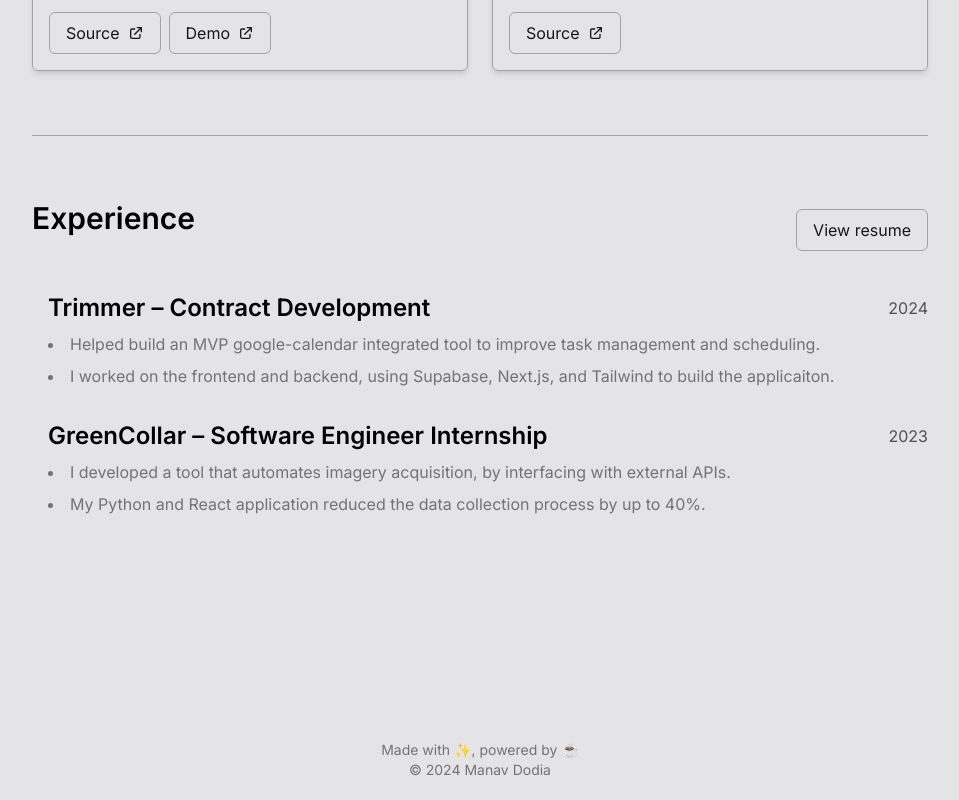
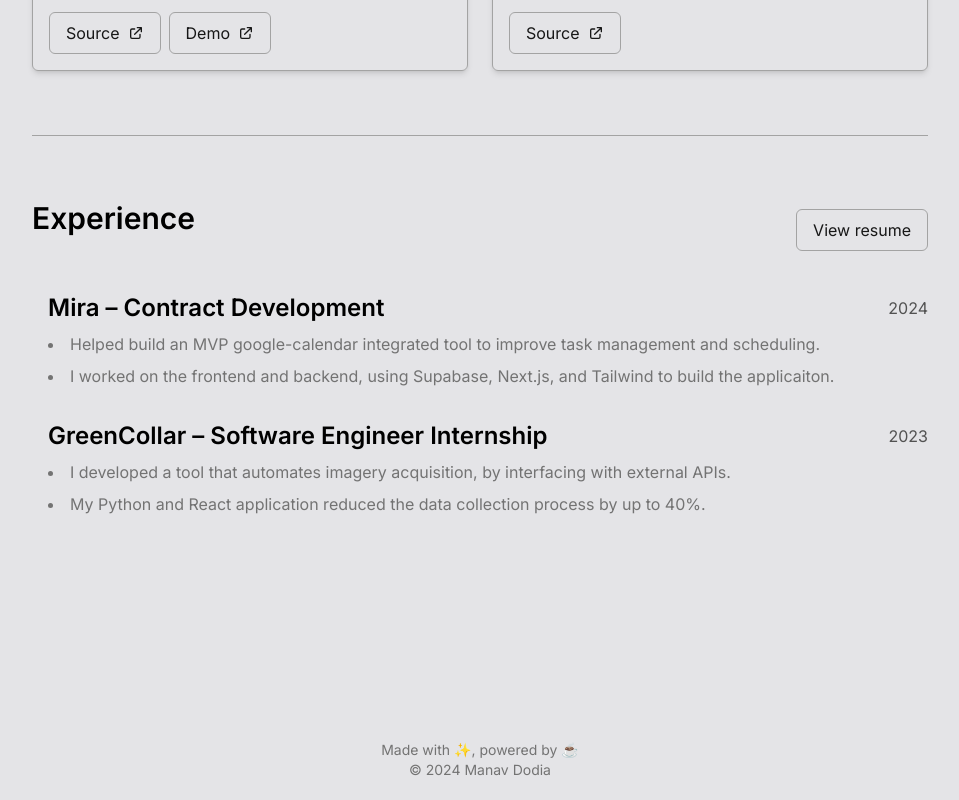
Before and after one commit to manav1411/Personal-website, a Next.js app: page / in a window 1280 px wide. Shown: the part 830-1630 px from the top of the page, without its empty margins (160-1119 px from the left). Built offline with nearby package versions, Linux system fonts and the light colour scheme.

Commit message:
Update homeExperiencesData.ts

```diff
--- a/src/data/homeExperiencesData.ts
+++ b/src/data/homeExperiencesData.ts
@@ -6,7 +6,7 @@ type Experience = {
 
   const experiences: Experience[] = [
     {
-      title: 'Trimmer – Contract Development',
+      title: 'Mira – Contract Development',
       year: '2024',
       details: [
         'Helped build an MVP google-calendar integrated tool to improve task management and scheduling.',
```
